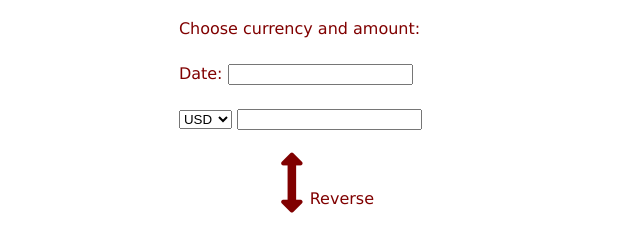
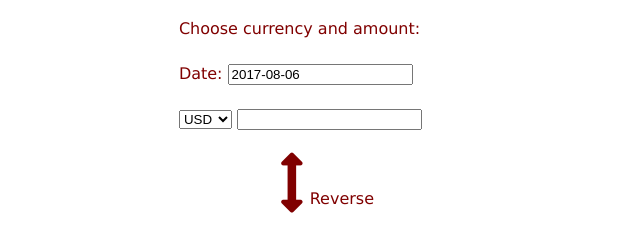
Before and after one commit to Malekai/CHASM, a plain HTML site: page index.html in a window 1280 px wide. Shown: the part 375-609 px from the top of the page, 328-968 px from the left. Drawn offline with nearby package versions, Linux system fonts and the light colour scheme.

Commit message:
added default date

```diff
--- a/base.js
+++ b/base.js
@@ -3,10 +3,13 @@ var input = $("#input").val();
 var currency = $("#currency").val();
 var convertTo = $("#convertTo").val();
 var converted;
-var dateObject;
+var dateObject = new Date().toISOString().slice(0,10);
+
+$("#datepicker").val(dateObject);
 
 // Get date with date box and add it on the API url
 $("#datepicker").datepicker({
+	defaultDate: dateObject,
     changeMonth: true,
     changeYear: true,
     dateFormat: "yy-mm-dd",
--- a/index.html
+++ b/index.html
@@ -125,6 +125,7 @@
   <script src="https://code.jquery.com/jquery-1.12.4.js"></script>
   <script src="https://code.jquery.com/ui/1.12.1/jquery-ui.js"></script>
   <script type="text/javascript" src="http://openexchangerates.github.io/money.js/money.min.js"></script>
+  <script type="text/javascript" src="http://momentjs.com/downloads/moment.min.js"></script>
   <script type="text/javascript" src="base.js"></script>
 </body>
 </html>
```
